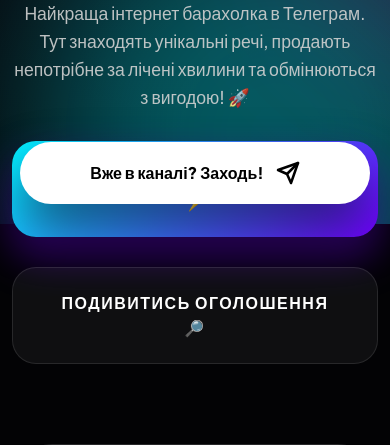
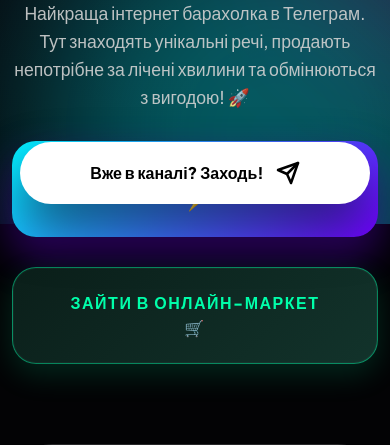
Before and after one commit to baraholkaua/baraaholka-ua, a plain HTML site: page index.html in a window 390 px wide. Shown: the part 620-1065 px from the top of the page. Drawn offline with nearby package versions, Linux system fonts and the light colour scheme.

Commit message:
Add files via upload

```diff
--- a/index.html
+++ b/index.html
@@ -8,6 +8,17 @@
     <title>Барахолка UA 2026 — Купівля, продаж і обмін речей в Україні</title>
     <meta name="description" content="Барахолка UA — найкраща інтернет барахолка в Телеграм. Купуй, продавай та обмінюй речі безпечно в один клік.">
 
+    <script type="application/ld+json">
+    {
+      "@context": "https://schema.org",
+      "@type": "WebSite",
+      "name": "Барахолка UA",
+      "alternateName": "Онлайн-маркет Барахолка UA",
+      "url": "https://baraaholka-ua.web.app/",
+      "inLanguage": "uk",
+      "sameAs": ["https://t.me/baraaholka_ua", "https://baraaholka-ua.web.app/"]
+    }
+    </script>
     <link rel="preconnect" href="https://fonts.googleapis.com">
     <link rel="preconnect" href="https://fonts.gstatic.com" crossorigin>
     <link href="https://fonts.googleapis.com/css2?family=Plus+Jakarta+Sans:wght@300;500;800&family=Space+Grotesk:wght@500;700&display=swap" rel="stylesheet">
@@ -206,6 +217,49 @@
             color: var(--primary);
         }
 
+        .btn-market {
+            position: relative;
+            overflow: hidden;
+            background: linear-gradient(135deg, #0b1f1a 0%, #12332b 100%);
+            border: 1px solid rgba(0, 255, 170, 0.45);
+            color: #00ffaa;
+            padding: 22px 45px;
+            border-radius: 24px;
+            font-weight: 800;
+            text-decoration: none;
+            display: inline-block;
+            text-transform: uppercase;
+            letter-spacing: 1.5px;
+            margin-top: 30px;
+            margin-left: 10px;
+            box-shadow: 0 10px 30px rgba(0, 255, 170, 0.15), inset 0 0 0 1px rgba(255,255,255,0.03);
+            transition: transform 0.25s cubic-bezier(0.175, 0.885, 0.32, 1.275), box-shadow 0.25s, background 0.25s, color 0.25s, border-color 0.25s;
+            -webkit-tap-highlight-color: transparent;
+        }
+        .btn-market::before {
+            content: "";
+            position: absolute;
+            top: 0; left: -80%;
+            width: 50%; height: 100%;
+            background: linear-gradient(120deg, transparent, rgba(0,255,170,0.35), transparent);
+            transform: skewX(-20deg);
+            transition: left 0.6s ease;
+        }
+        .btn-market:hover {
+            background: linear-gradient(135deg, #00ffaa 0%, #00c98a 100%);
+            color: #031a12;
+            border-color: #00ffaa;
+            transform: translateY(-6px);
+            box-shadow: 0 20px 45px rgba(0, 255, 170, 0.45);
+        }
+        .btn-market:hover::before { left: 130%; }
+        .btn-market:active {
+            transform: translateY(2px) scale(0.96);
+            box-shadow: 0 4px 12px rgba(0, 255, 170, 0.3), inset 0 4px 12px rgba(0, 0, 0, 0.35);
+            transition-duration: 0.08s;
+        }
+        .btn-market:focus-visible { outline: 3px solid #00ffaa; outline-offset: 4px; }
+
         /* --- Картки та Гріди --- */
         .glass-card {
             background: var(--card-bg);
@@ -352,7 +406,7 @@
             h1 { font-size: 2.8rem; }
             .fixed-cta { left: 20px; right: 20px; justify-content: center; bottom: 20px; }
             .glass-card, .seo-card { padding: 30px; }
-            .btn-outline { margin-left: 0; width: 100%; }
+            .btn-outline, .btn-market { margin-left: 0; width: 100%; }
             .btn-main { width: 100%; }
             .back-btn { position: relative; left: 0; top: 0; display: inline-block; margin-bottom: 20px; }
             .header-badges { gap: 10px; }
@@ -389,7 +443,7 @@
             </p>
             <div class="d-flex flex-wrap justify-content-center">
                 <a href="https://t.me/baraaholka_ua" class="btn-main">Зайти в Телеграм-Маркет ⚡</a>
-                <a href="#" class="btn-outline" onclick="showAds()">Подивитись оголошення 🔎</a>
+                <a href="https://baraaholka-ua.web.app/" class="btn-market" target="_blank" rel="noopener" title="Онлайн-маркет Барахолка UA — купівля та продаж на сайті">Зайти в онлайн-маркет 🛒</a>
             </div>
         </div>
     </header>
@@ -474,6 +528,8 @@
                 <h2>Telegram Барахолка: Ваш Надійний Провідник у Світ Вигідних Покупок і Продажів</h2>
                 <p>Останніми роками світ змінюється швидше, ніж будь-коли. Сьогодні мы все більше орієнтуємося на онлайн-простір, і це стосується не тільки спілкування, а й покупок. Одним із найзручніших і найпопулярніших місць для вигідних угод став Telegram — тут ви знайдете все, від найновіших моделей смартфонів до старовинних наручних годинників. У цьому тексті ми розповімо вам про те, які товари можна знайти та продати на Telegram-барахолці, і чому це місце приваблює все більше користувачів.</p>
 
+                <p>Окрім каналу в Telegram, у нас працює повноцінний <a href="https://baraaholka-ua.web.app/" target="_blank" rel="noopener" title="Онлайн-маркет Барахолка UA">онлайн-маркет Барахолка UA</a> — зручний сайт, де можна переглядати свіжі оголошення, шукати товари за категоріями та купувати чи продавати речі по всій Україні без зайвих клопотів.</p>
+
                 <h3>Електроніка та Гаджети: Все, що Потрібно для Сучасного Життя</h3>
                 <p>Не секрет, що одним із найпопулярніших сегментів на барахолці є смартфони. Тут ви зможете знайти як останні моделі iPhone і Samsung Galaxy, так і бюджетні варіанти, ідеально підходящі для повсякденного використання. Ноутбуки — ще одна категорія, яка привертає увагу. Будь то потужні ігрові ноутбуки для геймерів або легкі ультрабуки для роботи і навчання, Telegram-барахолка пропонує величезний вибір.</p>
                 <p>А як щодо телевізорів? Смарт ТВ з широким екраном та ультрасучасним роздільною здатністю можна знайти тут за привабливими цінами. Ці телевізори легко замінять ваш старий аналоговий телевізор і запропонують нові можливості для розваг вдома.</p>
@@ -530,6 +586,7 @@
     <div class="container">
         <p style="letter-spacing: 2px; font-weight: 800;">BARAHOLKA UA 2026</p>
         <p class="small">Найбільша торгова екосистема України. Слава Україні! 🇺🇦</p>
+        <p class="small"><a href="https://baraaholka-ua.web.app/" target="_blank" rel="noopener" style="color: var(--primary); text-decoration: none;" title="Онлайн-маркет Барахолка UA">Онлайн-маркет Барахолка UA</a> · <a href="https://t.me/baraaholka_ua" style="color: var(--primary); text-decoration: none;">Telegram-канал</a></p>
     </div>
 </footer>
 
```
Also changed, not shown: logo.jpg.
